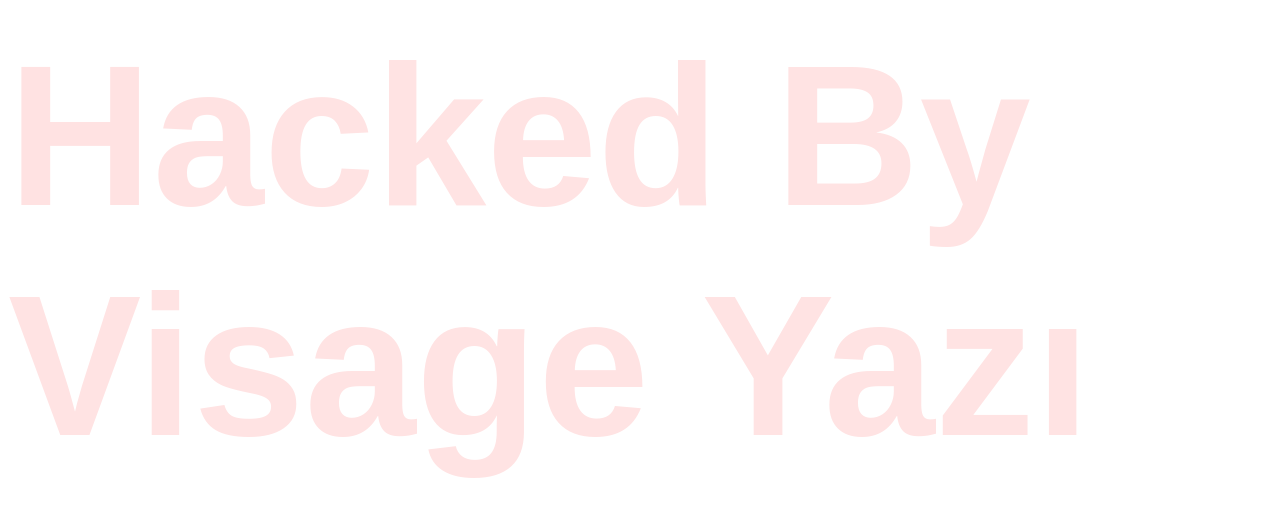
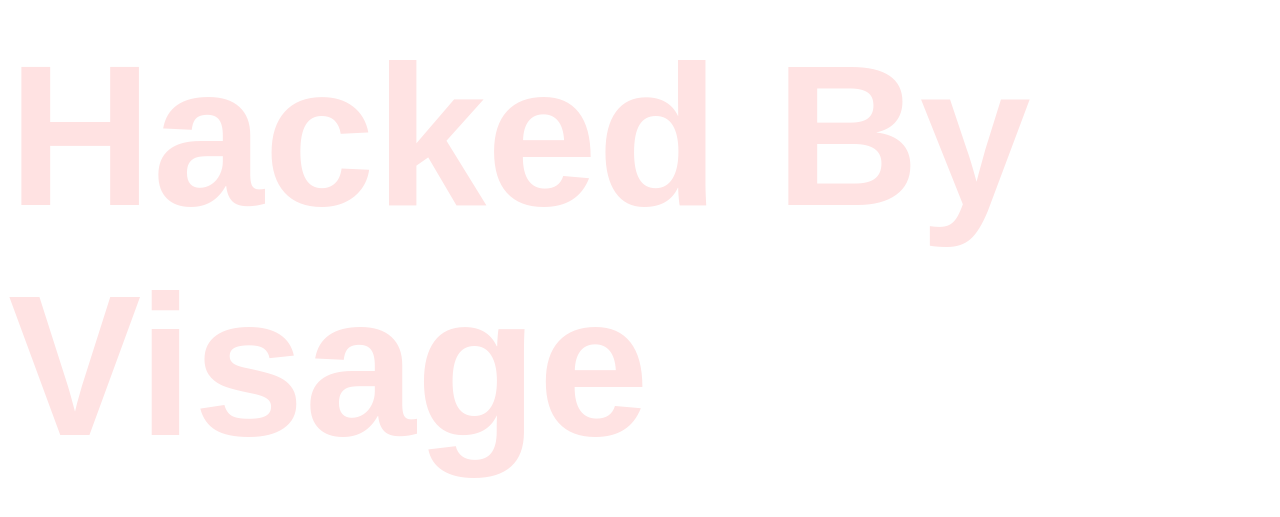
Before and after one commit to zenpezt/zenpezt.github.io, a plain HTML site: page index.html in a window 1280 px wide. Shown: the part 179-696 px from the top of the page. Drawn offline with Linux system fonts and the light colour scheme.

Commit message:
Update index.html

```diff
--- a/index.html
+++ b/index.html
@@ -16,6 +16,6 @@
     </style>
   </head>
   <body>
-    <p class="blink">Hacked By Visage  Yazı</p>
+    <p class="blink">Hacked By Visage </p>
   </body>
 </html>
```
